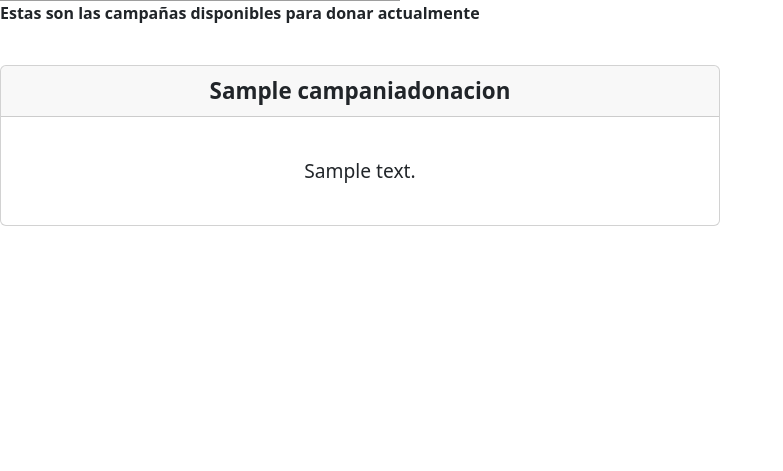
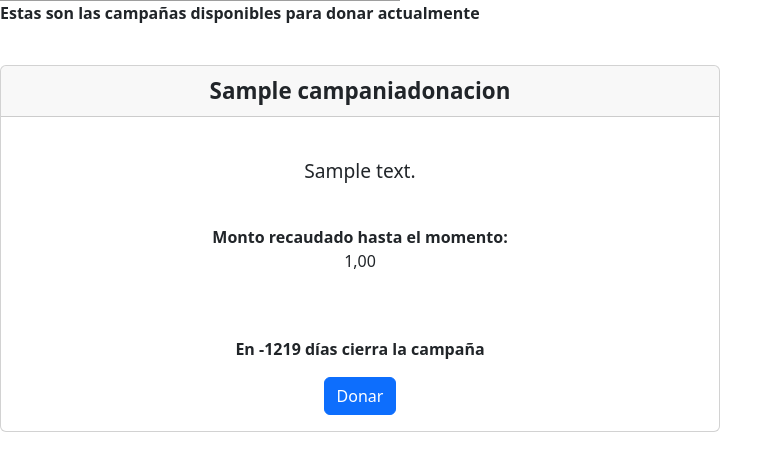
Before and after one commit to inagoy/oh-my-dog, a Django app: page /publicaciones/campanias in a window 1280 px wide. Shown: the part 299-770 px from the top of the page, without its empty margins (0-783 px from the left). Run offline with Django 4.2, Linux system fonts and the light colour scheme; tables that the repository leaves empty hold one stand-in row (values such as "Sample post").

Commit message:
Avances en Ver campañas y Agregar campaña

```diff
--- /dev/null
+++ b/publicaciones/managers.py
@@ -0,0 +1,13 @@
+from django.core.exceptions import ValidationError
+from django.db import models, IntegrityError
+from django.http import HttpResponse
+
+
+class CampaniaDonacionManager(models.Manager):
+    def create_campania(self, nombre, descripcion, fecha_limite,):
+        try:
+            campania = self.create(nombre=nombre, descripcion=descripcion, fecha_limite=fecha_limite, monto_recaudado=0.00)
+        except IntegrityError:
+            raise ValidationError(f'ERROR: {nombre} already exists!')
+        campania.save()
+        return campania
--- a/publicaciones/models.py
+++ b/publicaciones/models.py
@@ -2,16 +2,27 @@ from datetime import date
 from django.db import models
 from oh_my_dog import settings
 from usuarios_y_perros.models import Perro
+from .managers import CampaniaDonacionManager
 
 
 class CampaniaDonacion(models.Model):
-    nombre = models.CharField(max_length=30, verbose_name="Nombre de la campaña")
+    nombre = models.CharField(max_length=30, verbose_name="Nombre de la campaña", unique=True)
     descripcion = models.CharField(max_length=150, verbose_name="Descripcion", blank=True, null=True)
     fecha_limite = models.DateField(verbose_name="Fecha límite para donar", blank=True, null=True)
     monto_recaudado = models.DecimalField(max_digits=11, decimal_places=2, default=0.00, verbose_name="Monto recaudado hasta el momento", blank=True, null=True)
 
+    objects = CampaniaDonacionManager()
+
     def activa(self):
         return self.fecha_limite is None or (self.fecha_limite is not None and self.fecha_limite >= date.today())
+
+    def dias_restantes(self):
+        if self.fecha_limite is not None:
+            return (date(self.fecha_limite.year, self.fecha_limite.month, self.fecha_limite.day) - date.today()).days
+        return -1
+
+    def actualizar_monto_recaudado(self, donacion):
+        self.monto_recaudado += donacion
 
     def __str__(self):
         return self.nombre
--- a/publicaciones/templates/publicaciones/campanias.html
+++ b/publicaciones/templates/publicaciones/campanias.html
@@ -29,16 +29,22 @@
   </div>
   <div class="card-body">
     <p class="card-text" style="font-size: 1.2rem; padding: 1.5rem">
-     {% if campania.descripcion %} {{ campania.descripcion }} {% else %} - {% endif %}
+     {% if campania.descripcion %} {{ campania.descripcion }} {% else %} "" {% endif %}
     </p>
-    {% if user.is_authenticated %}
-<!--    and adopcion.estado_publicacion == "A"-->
+    <label for="monto_recaudado" style="font-weight: bold;">Monto recaudado hasta el momento:</label>
+    <p id="monto_recaudado">
+      {{ campania.monto_recaudado }}
+    </p><br/><br/>
+    {% if campania.dias_restantes == -1 %}
+    <p style="font-weight: bold;">Esta campaña es permanente</p>
+    {% else %}
+    <p style="font-weight: bold;">En {{ campania.dias_restantes }} días cierra la campaña</p>
+    {% endif %}
     <a
       onclick="donar({{campania.id}})"
       class="btn btn-primary botones"
       >Donar</a
     >
-    {% endif %}
 
   </div>
   <dialog id="dial_donar{{campania.id}}">
@@ -49,6 +55,7 @@
     >
       {% csrf_token %} {{ form.as_p }}
       <div align="left">
+        <p align="center" style="font-size: 1.4rem; font-weight: bold"> Donar a "{{ campania.nombre }}"</p><br/>
         <label for="monto">Monto a donar:</label>
         <input type="number" id="monto" name="Monto" required min="0" step="any"/><br/><br/><br/>
         <p align="center" style="text-decoration: underline"> Datos de la tarjeta </p>
@@ -70,6 +77,12 @@
   </script>
 </div>
 
+<br/>
+{% endfor %}
+{% else %}
+<h2 class="centerObjects"> Cargar campaña Refugio!!</h2>
+{% endif %}
+
 </div>
   <dialog id="dial_crear_campania">
     <p></p>
@@ -79,14 +92,32 @@
     >
       {% csrf_token %} {{ form.as_p }}
       <div align="left">
+        <p align="center" style="font-size: 1.4rem; font-weight: bold"> Nueva campaña de donación </p><br/>
         <label for="nombre">Nombre:</label>
-        <input type="text" id="nombre" name="Nombre" required="true"/><br/><br/><br/>
+        <input type="text" id="nombre" name="Nombre" required="true"/><br/><br/>
         <label for="descripcion">Descripción:</label>
         <input type="text" id="descripcion" name="Descripcion" required="true"/><br/><br/>
-        <label for="fecha_limite">Fecha límite para donaciones:</label>
+        <label for="fecha_limite">Fecha límite para donar:</label>
         <input type="date" id="fecha_limite" name="FechaLimite" required /><br/><br/><br/>
-        <button type="button submit" class="btn btn-primary botones" style="float: right; margin-right: 0.2cm">Donar</button>
+        <button type="button submit" class="btn btn-primary botones" style="float: right; margin-right: 0.2cm">Crear campaña</button>
       </div>
+      <script>
+        var today = new Date();
+        var dd = today.getDate();
+        var mm = today.getMonth() + 1; //January is 0!
+        var yyyy = today.getFullYear();
+
+        if (dd < 10) {
+           dd = '0' + dd;
+        }
+
+        if (mm < 10) {
+           mm = '0' + mm;
+        }
+
+        today = yyyy + '-' + mm + '-' + dd;
+        document.getElementById("fecha_limite").setAttribute("min", today);
+      </script>
     </form>
   </dialog>
   <script>
@@ -97,9 +128,4 @@
   </script>
 </div>
 
-<br/>
-{% endfor %}
-{% else %}
-<h2 class="centerObjects"> Cargar campaña Refugio!!</h2>
-{% endif %}
 {% endblock %}
--- a/publicaciones/views.py
+++ b/publicaciones/views.py
@@ -12,6 +12,14 @@ def donar(request, campania_id=None):
 
 
 def crear_campania(request):
+    if request.method == 'POST':
+        try:
+            CampaniaDonacion.objects.get(nombre=request.POST['Nombre'])
+            messages.error(request, "La campaña ingresada ya se encuentra en el sistema")
+        except CampaniaDonacion.DoesNotExist:
+            campania = CampaniaDonacion.objects.create_campania(request.POST['Nombre'], request.POST['Descripcion'], request.POST['FechaLimite'])
+            campania.save()
+            messages.success(request, "Se ha creado la campaña de donación")
     return redirect("campanias")
 
 
```
Also changed, not shown: publicaciones/migrations/0005_campaniadonacion.py, publicaciones/migrations/0006_alter_campaniadonacion_descripcion_and_more.py (deleted).
